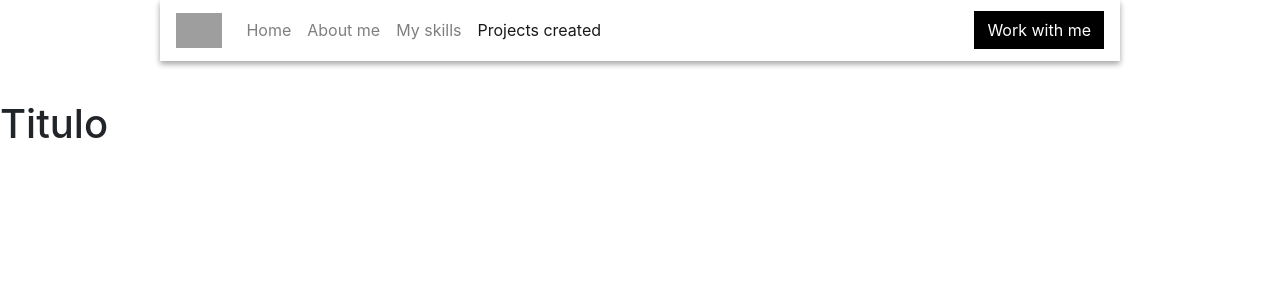
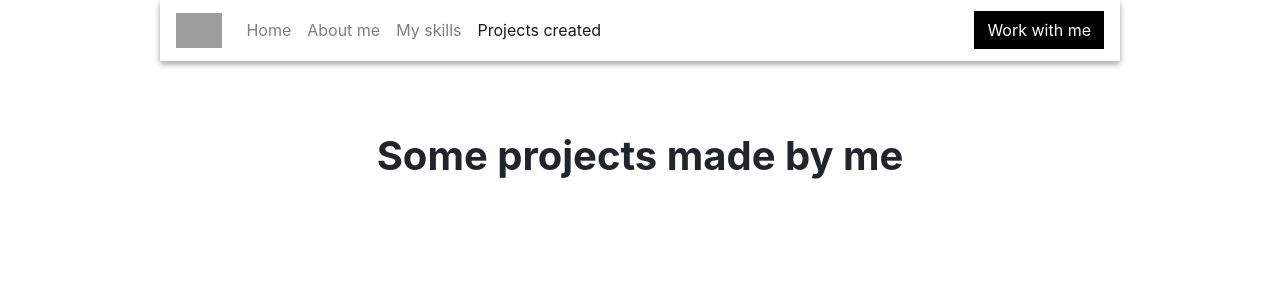
Before and after one commit to AlejandroMilan/MilanPortfolio, a Nuxt app: page /projects in a window 1280 px wide. Shown: the top 300 px of the page. Built offline with nearby package versions, Linux system fonts and the light colour scheme; grey boxes are pictures that could not be loaded.

Commit message:
Projects title component ready

```diff
--- a/components/projects_page-components/ProjectsTitle.vue
+++ b/components/projects_page-components/ProjectsTitle.vue
@@ -1,8 +1,25 @@
 <template>
-  <h1>Titulo</h1>
+  <section class="projects-title">
+    <div class="container">
+      <h1 class="font-weight-bold">{{ title }}</h1>
+    </div>
+  </section>
 </template>
+
+<style lang="sass" scoped>
+.projects-title .container
+  padding-top: 2rem
+  padding-bottom: 2rem
+  text-align: center
+</style>
 
 <script lang="ts">
 import Vue from 'vue'
-export default Vue.extend({})
+export default Vue.extend({
+  data: () => {
+    return {
+      title: 'Some projects made by me'
+    }
+  },
+})
 </script>
```
